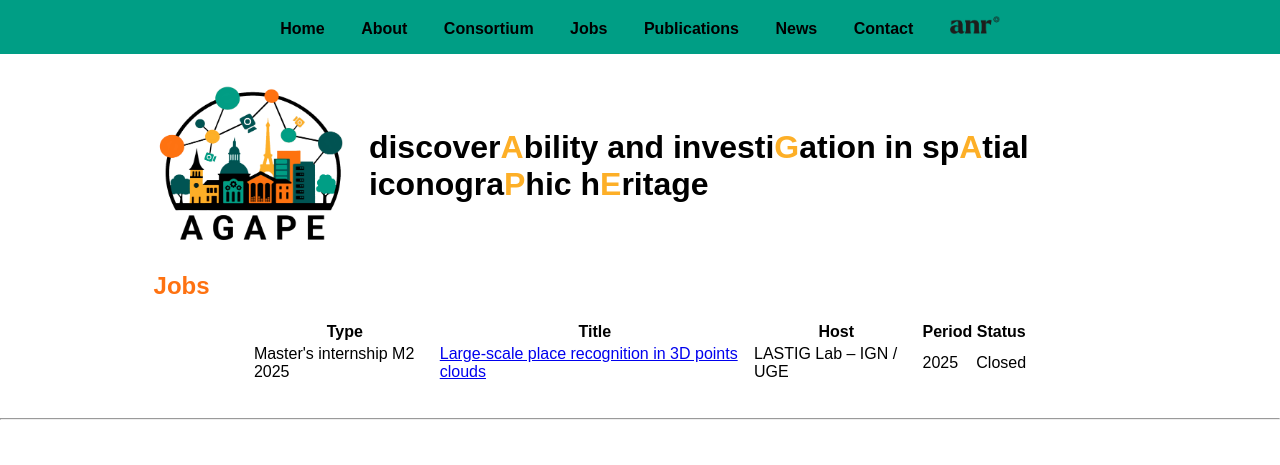
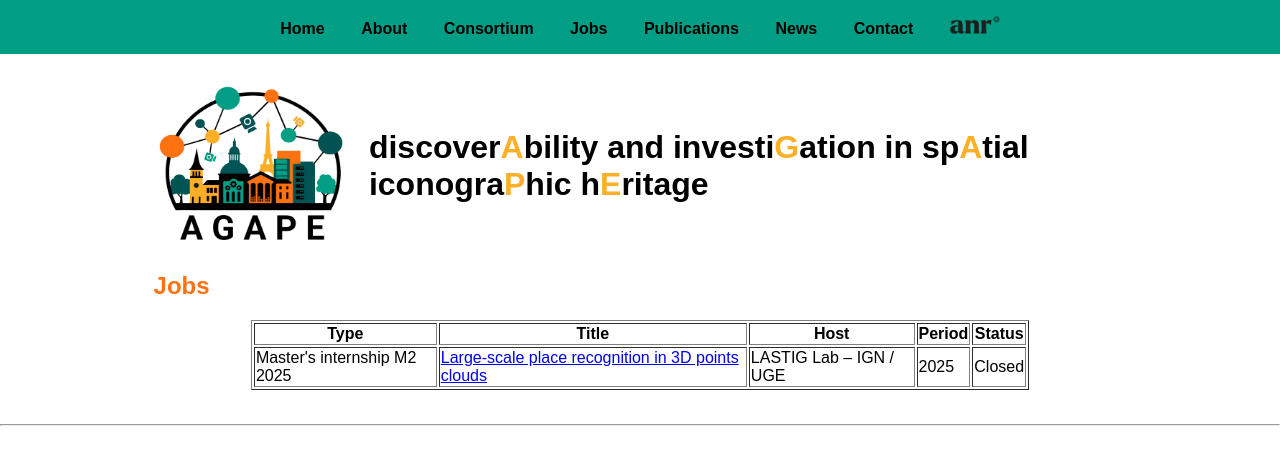
Before and after one commit to AGAPE-ANR/agape-anr.github.io, a Jekyll site: the page built from jobs.md, in a window 1280 px wide. Shown: the top 465 px of the page. Built offline with Jekyll 4.4.1, drawn with Linux system fonts in a browser that asks for light colours.

Commit message:
Update jobs.md

```diff
--- a/jobs.md
+++ b/jobs.md
@@ -5,7 +5,7 @@ permalink: /jobs/
 ---
 <h2> Jobs</h2>
 
-<table width="80%">
+<table width="80%" border="1">
 <tr>
     <th>Type</th>
     <th>Title</th>
```
